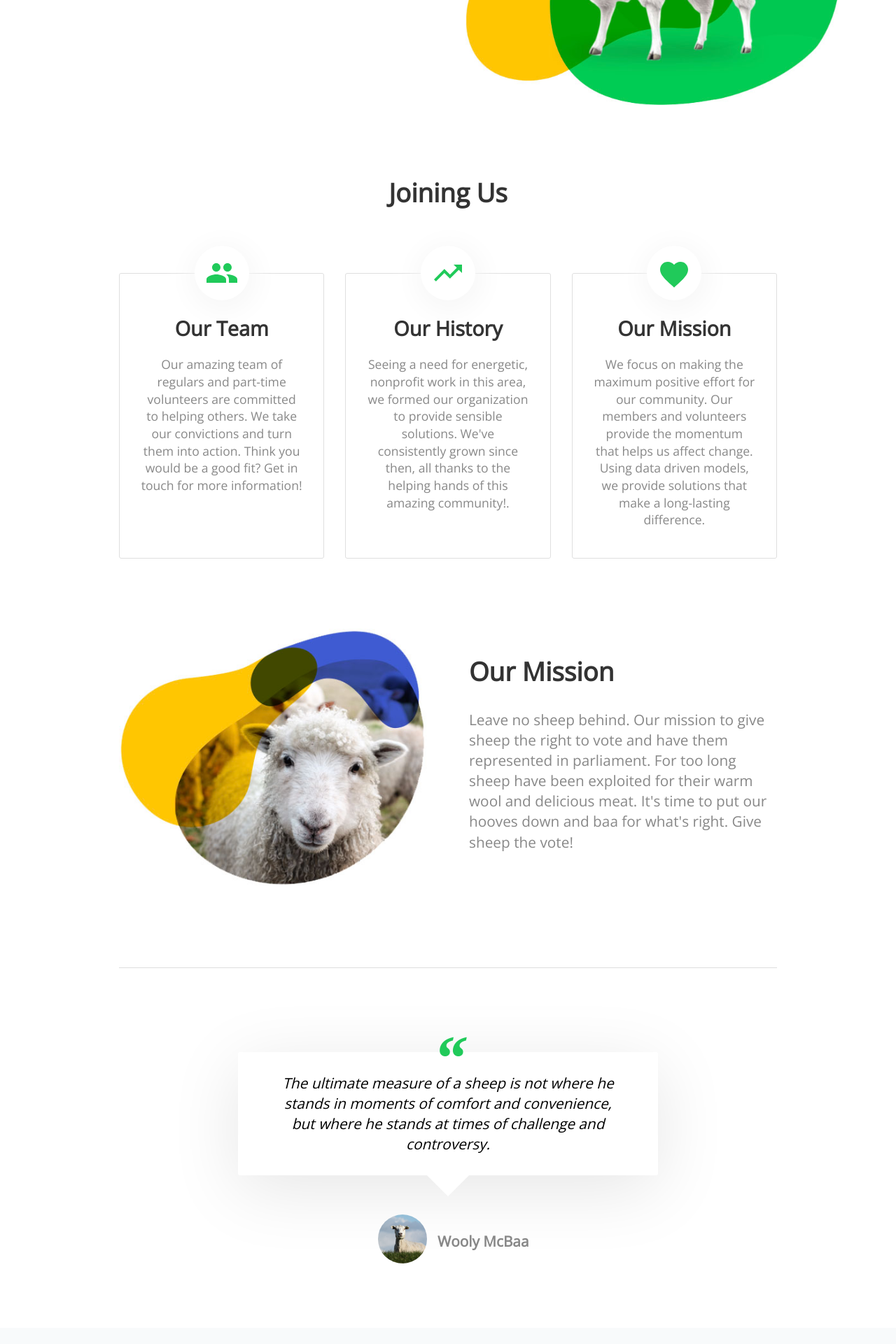
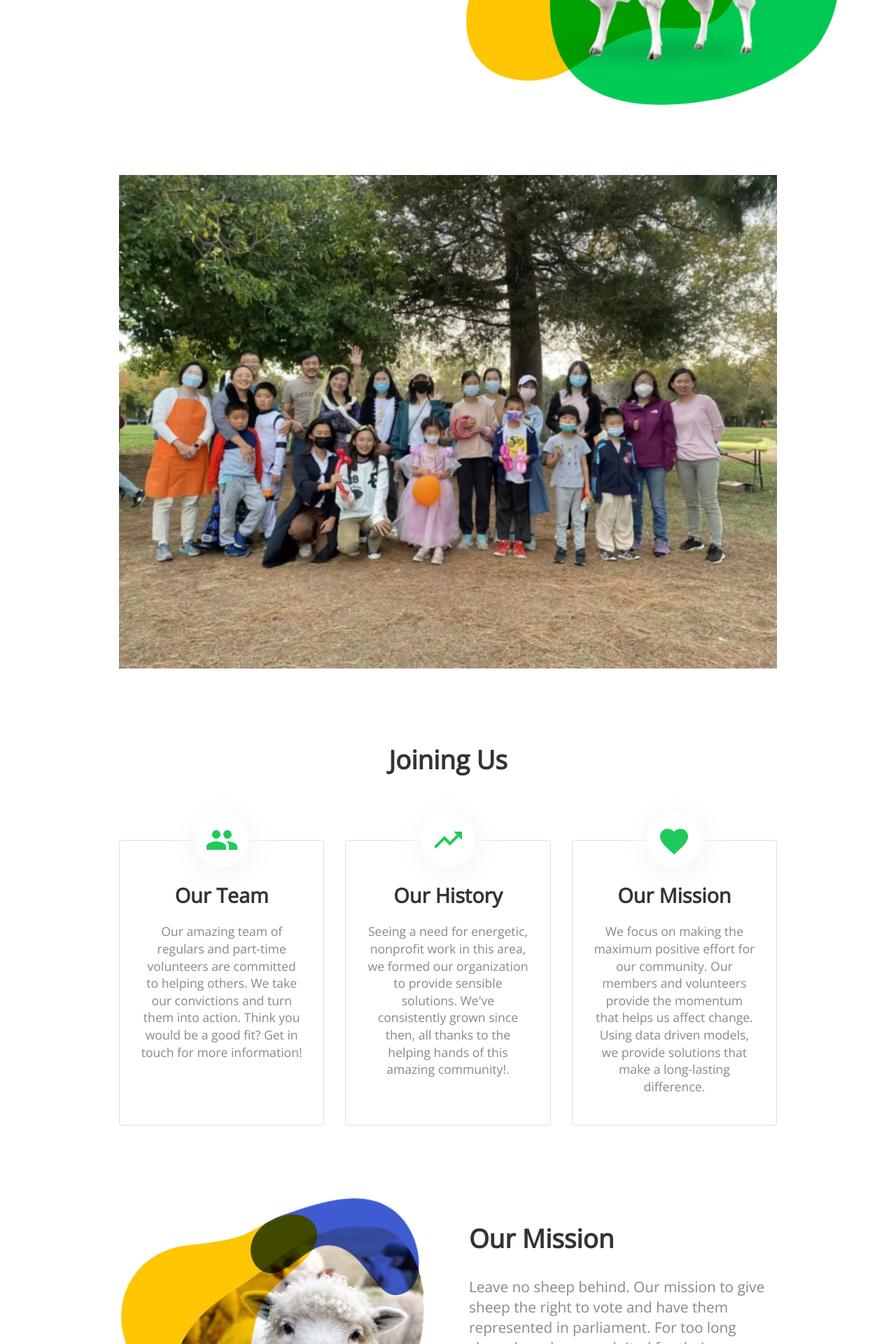
Before and after one commit to meyerholzcommunity/meyerholzcommunity.github.io, a Jekyll site: the page built from index.html, in a window 1280 px wide. Shown: the part 474-2394 px from the top of the page at 70% size. Built offline with Jekyll 4.4.1, drawn with Linux system fonts in a browser that asks for light colours; nearby versions of some CDN libraries; a script that is not in the unit is left out.

Commit message:
add image

```diff
--- a/index.html
+++ b/index.html
@@ -18,6 +18,10 @@ title: The People Vote
 		</div>
 	</div>
 </header>
+
+<div class="container">
+	<img src="{{ site.baseurl }}/images/meyerholz.webp" alt="Meryerholz">
+</div>
 
 <div class="container">
 	<h2 class="editable" style="text-align: center;">Joining Us</h2>
```
Also changed, not shown: images/meyerholz.webp (added).
